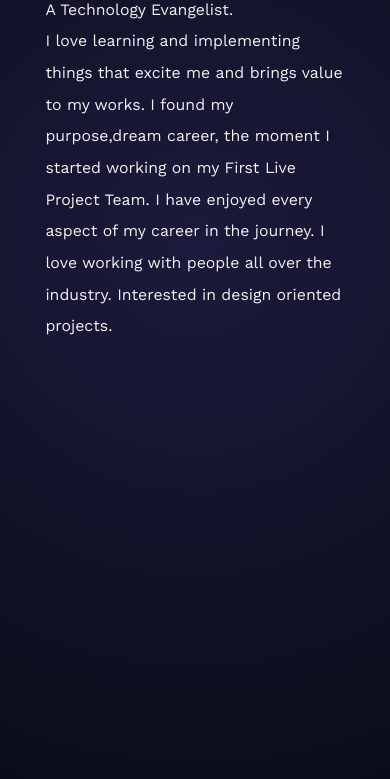
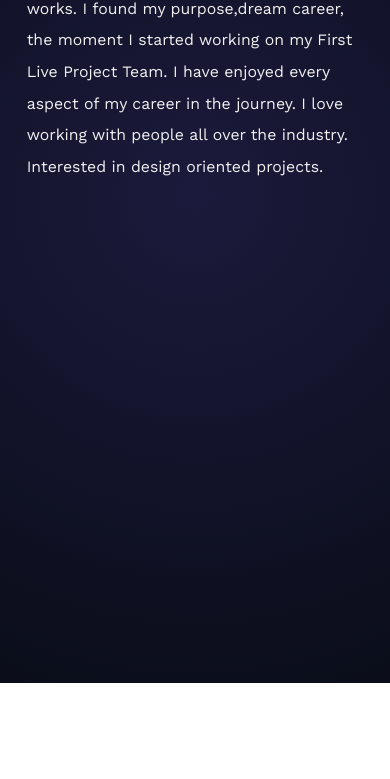
Before and after one commit to ashikvarma11/portfolio-design-2, a plain HTML site: page about.html in a window 390 px wide. Shown: the part 295-1074 px from the top of the page. After the commit the page ends 978 px from the top, so only its background shows below. Drawn offline with nearby package versions, Linux system fonts and the light colour scheme; a script that the page names is missing.

Commit message:
Added fixes

```diff
--- a/main.css
+++ b/main.css
@@ -597,10 +597,11 @@ to{
 
 /*About Me*/
 
+.about-me{
+  margin-top:1em;
+}
 .about-me-desc {
-    width:80%;
-    left:10%;
-    top:10%;
+    width:90%;
 }
 
 .about-me-desc h1 {
```
